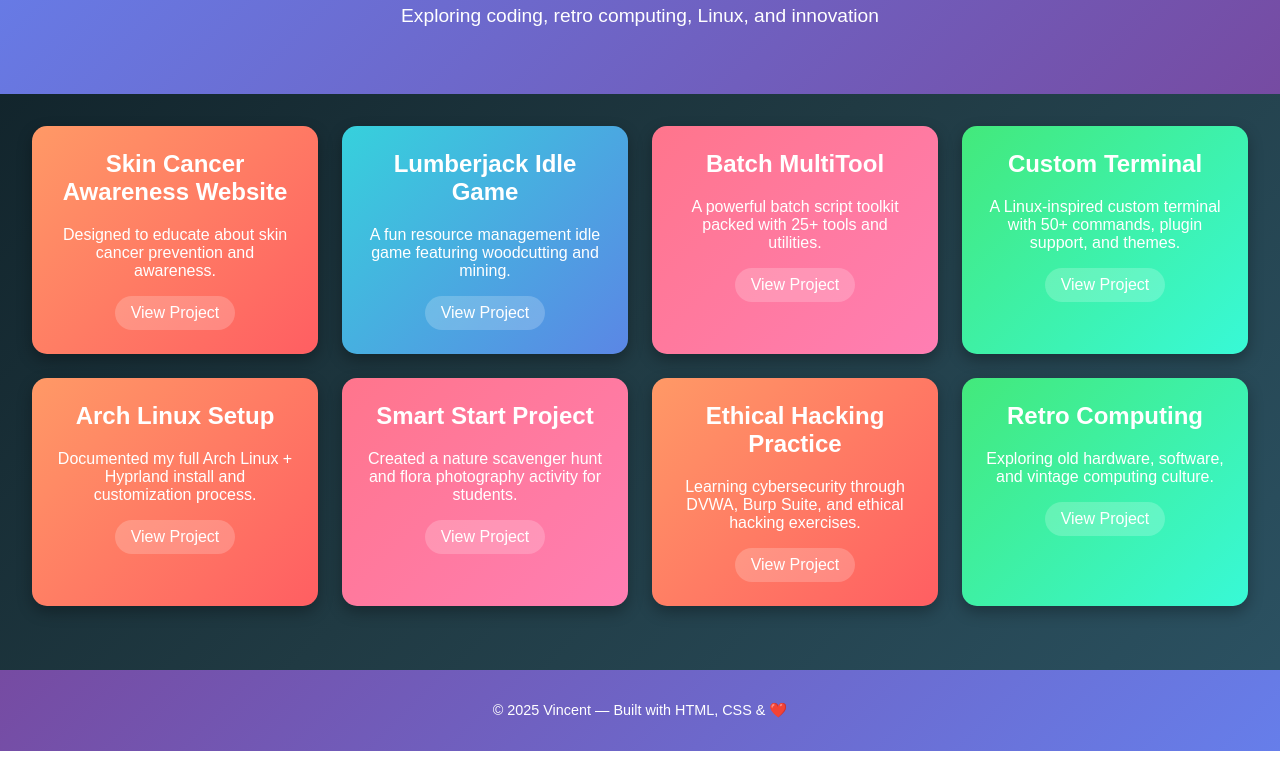
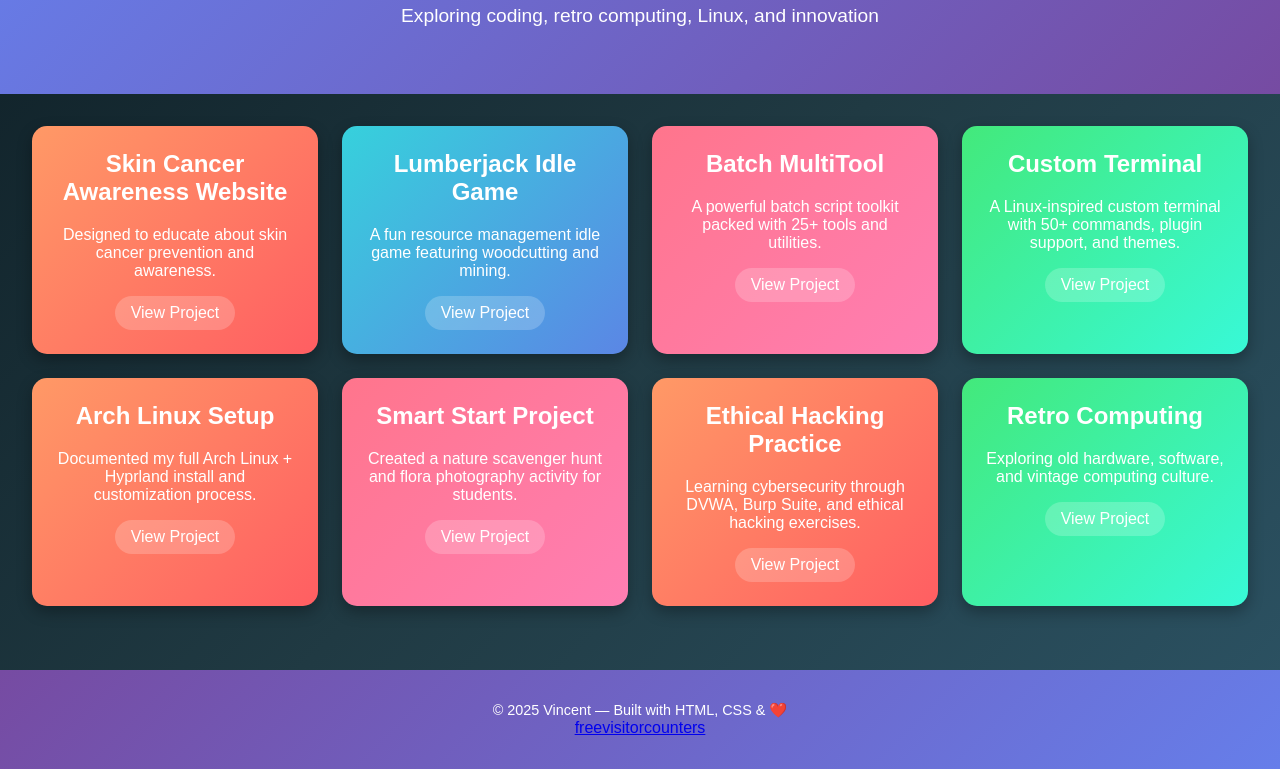
Before and after one commit to VincentXBW/Portfolio, a plain HTML site: page index.html in a window 1280 px wide. Shown: the part 106-875 px from the top of the page. Drawn offline with Linux system fonts and the light colour scheme.

Commit message:
tried to update visitor counter

```diff
--- a/index.html
+++ b/index.html
@@ -133,6 +133,7 @@
   </section>
   <footer>
     <p>© 2025 Vincent — Built with HTML, CSS & ❤️</p>
+    <a href='http://www.freevisitorcounters.com'>freevisitorcounters</a>
     <script type='text/javascript' src='https://www.freevisitorcounters.com/auth.php?id=4cfcdd715a53e4c06cee1eb611d4e6b1494f1c07'></script>
     <script type="text/javascript" src="https://freevisitorcounters.com/en/home/counter/1390566/t/10"></script>
   </footer>
```
